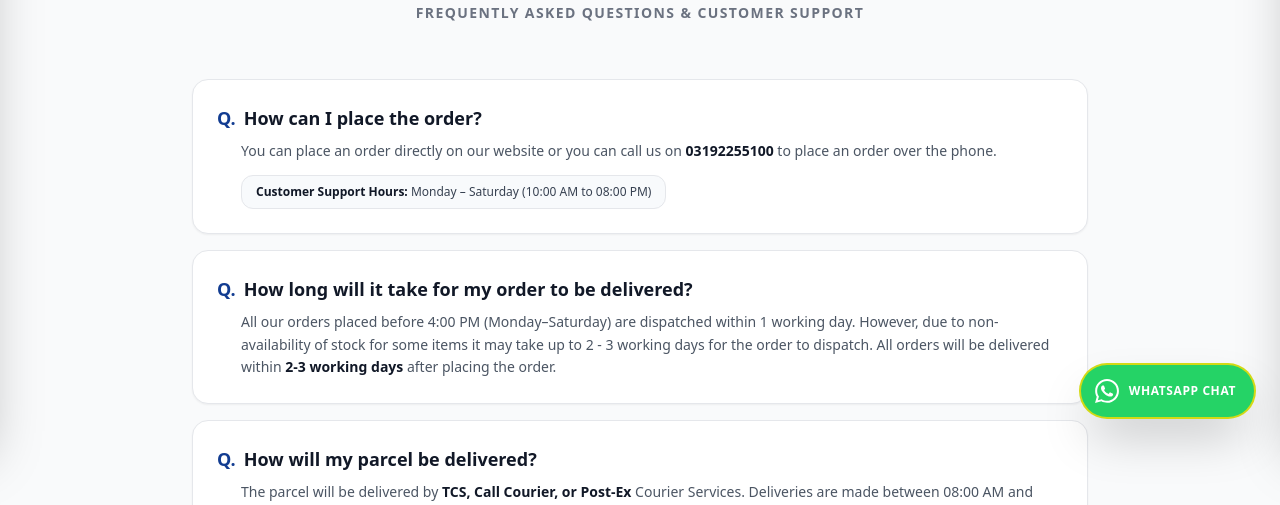
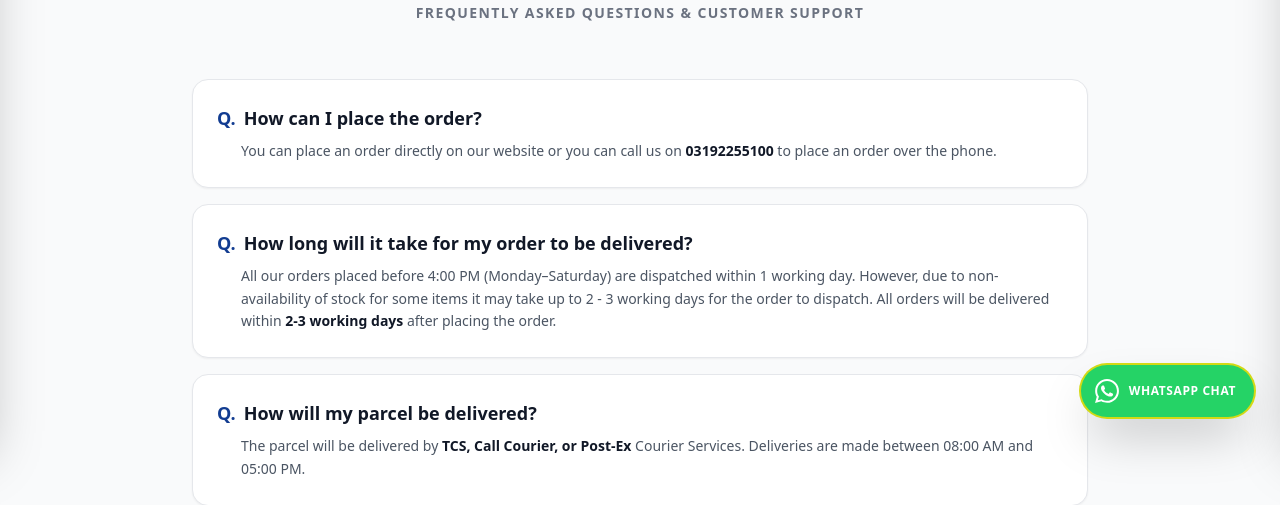
Before and after one commit to zakach-afk/shoe_store, a Django app: page /faqs/ in a window 1280 px wide. Shown: the part 357-862 px from the top of the page. Run offline with Django 5.2, Linux system fonts and the light colour scheme; data comes from the database, SQL or seed files in the repository; some libraries are stand-ins or nearby versions.

Commit message:
Update contact support email to warisali942015@gmail.com and remove store opening hours

```diff
--- a/templates/base.html
+++ b/templates/base.html
@@ -521,9 +521,6 @@
                     <div class="p-3.5 bg-gray-50 rounded-xl border border-gray-100">
                         <h4 class="font-bold text-gray-900 mb-1">How can I place the order?</h4>
                         <p class="text-gray-600 leading-relaxed">You can place an order directly on our website or you can call us on <strong class="text-gray-900">03192255100</strong> to place an order over the phone.</p>
-                        <div class="mt-2 text-xs bg-white p-2 rounded-md border border-gray-200 inline-block font-semibold text-gray-700">
-                            Customer Support: Mon – Sat 10:00 AM to 08:00 PM
-                        </div>
                     </div>
                     <div class="p-3.5 bg-gray-50 rounded-xl border border-gray-100">
                         <h4 class="font-bold text-gray-900 mb-1">How long will it take for my order to be delivered?</h4>
@@ -605,7 +602,7 @@
                     </a>
                 </div>
             </div>`,
-            'contact': `<div class="space-y-4"><h2 class="text-2xl font-serif font-bold text-gray-900 pb-3 border-b border-gray-200">Contact Support</h2><div class="space-y-2 text-sm text-gray-800"><p>💬 <strong>WhatsApp:</strong> <a href="https://wa.me/923192255100" target="_blank" class="text-emerald-600 font-bold underline">03192255100</a></p><p>📞 <strong>Phone Orders:</strong> <a href="tel:03192255100" class="text-brandBlue font-bold underline">03192255100</a></p><p>✉️ <strong>Email:</strong> support@solofootwear.com</p><p class="text-xs text-gray-500 pt-2">Mon – Sat: 10:00 AM to 08:00 PM</p></div></div>`,
+            'contact': `<div class="space-y-4"><h2 class="text-2xl font-serif font-bold text-gray-900 pb-3 border-b border-gray-200">Contact Support</h2><div class="space-y-2.5 text-sm text-gray-800"><p>💬 <strong>WhatsApp:</strong> <a href="https://wa.me/923192255100" target="_blank" class="text-emerald-600 font-bold underline">03192255100</a></p><p>📞 <strong>Phone Orders:</strong> <a href="tel:03192255100" class="text-brandBlue font-bold underline">03192255100</a></p><p>✉️ <strong>Email:</strong> <a href="mailto:warisali942015@gmail.com" class="text-brandBlue font-bold underline">warisali942015@gmail.com</a></p></div></div>`,
             'cancellation': `<div class="space-y-4"><h2 class="text-2xl font-serif font-bold text-gray-900 pb-3 border-b border-gray-200">Order Cancellation</h2><div class="space-y-3 text-xs md:text-sm text-gray-700"><p>Yes, you can cancel your order easily before dispatch.</p><div class="p-4 bg-emerald-50 border border-emerald-200 rounded-xl"><p class="font-bold text-emerald-900 mb-1">To cancel an order:</p><p class="text-emerald-800 text-xs">Please call or WhatsApp us on <strong class="text-sm">03192255100</strong> before 1:00 PM, and our support team will cancel the order for you.</p></div><p class="text-xs text-gray-500 italic">* Note: We will not be able to cancel the order if it has already been dispatched.</p></div></div>`,
             'care-tips': `<div class="space-y-4"><h2 class="text-2xl font-serif font-bold text-gray-900 pb-3 border-b border-gray-200">Shoe Care Tips</h2><p class="text-xs text-gray-600">Store in cloth bags, keep dry, and apply high quality leather cream regularly.</p></div>`,
             'shipping': `<div class="space-y-4"><h2 class="text-2xl font-serif font-bold text-gray-900 pb-3 border-b border-gray-200">Shipping Policy</h2><p class="text-xs text-gray-600">Free delivery nationwide across Pakistan via TCS, Call Courier & Post-Ex (Cash on Delivery / COD).</p></div>`,
--- a/templates/products/faqs.html
+++ b/templates/products/faqs.html
@@ -27,9 +27,6 @@
             <p class="text-sm text-gray-600 leading-relaxed pl-6">
                 You can place an order directly on our website or you can call us on <strong class="text-gray-900 font-bold">03192255100</strong> to place an order over the phone.
             </p>
-            <div class="mt-3 ml-6 inline-block bg-slate-50 border border-gray-200 px-3.5 py-2 rounded-xl text-xs text-gray-700 font-medium">
-                <strong class="text-gray-900">Customer Support Hours:</strong> Monday – Saturday (10:00 AM to 08:00 PM)
-            </div>
         </div>
 
         <!-- FAQ 2 -->
```
